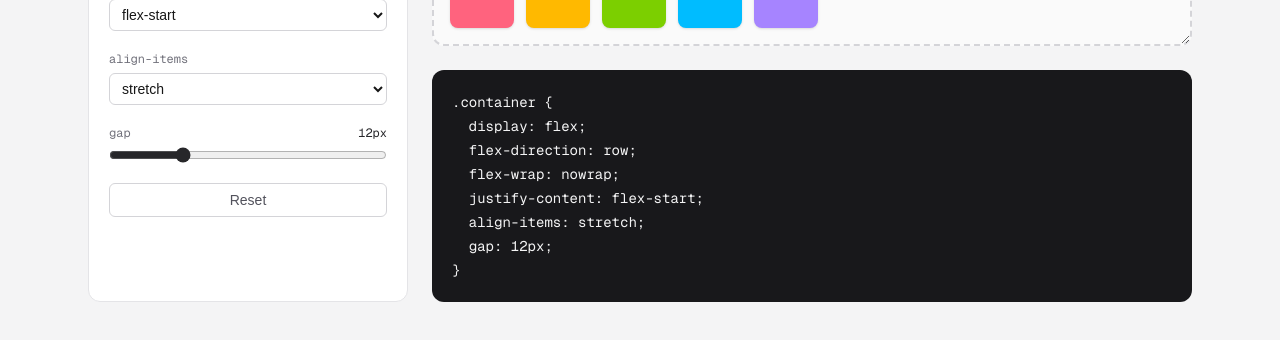
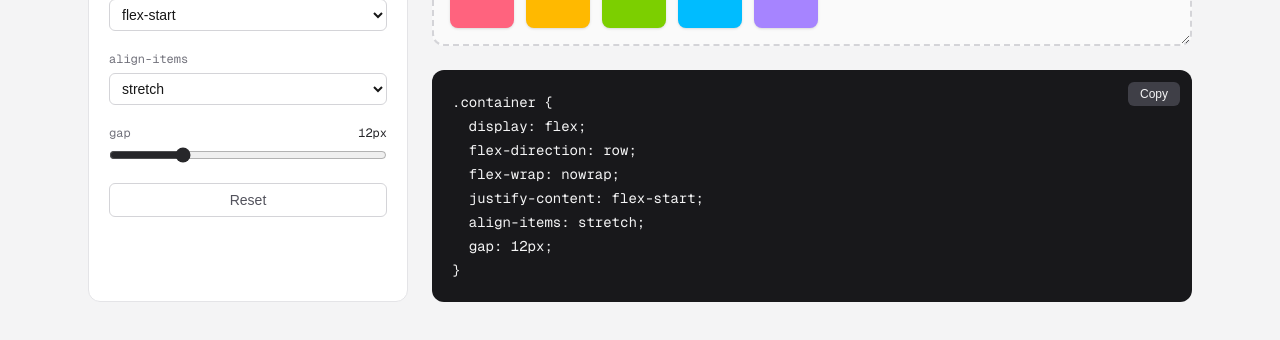
Before and after one commit to lym-bin/css-layout-playground, a Next.js app: page / in a window 1280 px wide. Shown: the part 422-762 px from the top of the page. Built offline with nearby package versions, Linux system fonts and the light colour scheme.

Commit message:
feat: CodeOutput 분리 및 CSS 복사 버튼 추가

```diff
--- /dev/null
+++ b/src/components/layout-playground/CodeOutput.tsx
@@ -0,0 +1,52 @@
+// src/components/layout-playground/CodeOutput.tsx
+
+// 오른쪽 아래 CSS 코드 출력 영역
+// - 넘겨 받은 코드 문자열을 그대로 보여줌 (어떤 코드인지는 모름 -> 재사용 가능)
+// - 복사 버튼: 클립보드에 복사하고 잠깐 "Copied!" / "Failed" 표시 후 원래대로
+
+import { useRef, useState } from "react";
+
+type CopyStatus = "idle" | "copied" | "failed";
+
+const STATUS_LABEL: Record<CopyStatus, string> = {
+  idle: "Copy",
+  copied: "Copied!",
+  failed: "Failed",
+};
+
+interface CodeOutputProps {
+  code: string;
+}
+
+export default function CodeOutput({ code }: CodeOutputProps) {
+  const [status, setStatus] = useState<CopyStatus>("idle");
+  const timerRef = useRef<ReturnType<typeof setTimeout> | null>(null);
+
+  const handleCopy = async () => {
+    try {
+      await navigator.clipboard.writeText(code);
+      setStatus("copied");
+    } catch {
+      setStatus("failed");
+    }
+
+    // 연속 클릭 시 이전 타이머가 새 표시를 일찍 지우지 않도록 먼저 취소
+    if (timerRef.current) clearTimeout(timerRef.current);
+    timerRef.current = setTimeout(() => setStatus("idle"), 1500);
+  };
+
+  return (
+    <div className="relative rounded-xl bg-zinc-900 p-5 text-zinc-100">
+      <button
+        type="button"
+        onClick={handleCopy}
+        className="absolute right-3 top-3 rounded-md bg-zinc-700 px-3 py-1 text-xs hover:bg-zinc-600"
+      >
+        {STATUS_LABEL[status]}
+      </button>
+      <pre className="overflow-x-auto font-mono text-sm leading-6">
+        <code>{code}</code>
+      </pre>
+    </div>
+  );
+}
--- a/src/components/layout-playground/LayoutPlayground.tsx
+++ b/src/components/layout-playground/LayoutPlayground.tsx
@@ -1,8 +1,8 @@
 // src/components/layout-playground/LayoutPlayground.tsx
 // 플레이그라운드 전체를 조립하는 클라이언트 컴포넌트.
 // - 상태(PlaygroundState)를 여기 한 곳에서만 보관
-// - 왼쪽: ControlPanel / 오른쪽: 미리보기 + CSS 출력
-// - CSS 출력은 이후 CodeOutput 으로 교체 예정
+// - 왼쪽: ControlPanel / 오른쪽: PreviewCanvas + CodeOutput
+// - "use client" 경계는 이 파일 하나. 여기서 import하는 컴포넌트는 자동으로 클라이언트에 포함된다.
 
 "use client";
 
@@ -12,6 +12,7 @@ import { generateCss } from "@/lib/layout/generateCss";
 import type { PlaygroundState } from "@/lib/layout/types";
 import ControlPanel from "./ControlPanel";
 import PreviewCanvas from "./PreviewCanvas";
+import CodeOutput from "./CodeOutput";
 
 export default function LayoutPlayground() {
   const [state, setState] = useState<PlaygroundState>(INITIAL_STATE);
@@ -22,11 +23,7 @@ export default function LayoutPlayground() {
 
       <section className="flex min-w-0 flex-col gap-6">
         <PreviewCanvas state={state} />
-
-        {/* TODO: CodeOutput으로 교체*/}
-        <pre className="overflow-x-auto rounded-xl bg-zinc-900 p-5 font-mono text-sm leading-6 text-zinc-100">
-          {generateCss(state)}
-        </pre>
+        <CodeOutput code={generateCss(state)} />
       </section>
     </div>
   );
```
